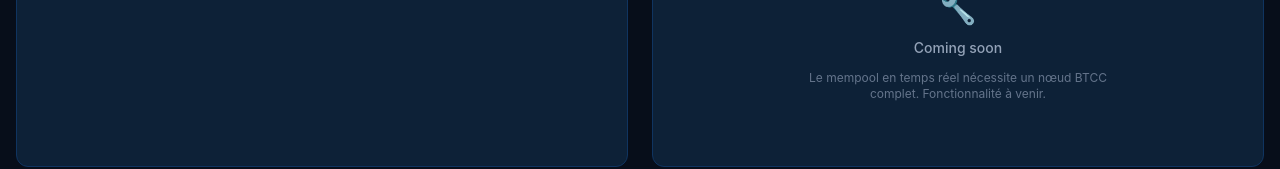
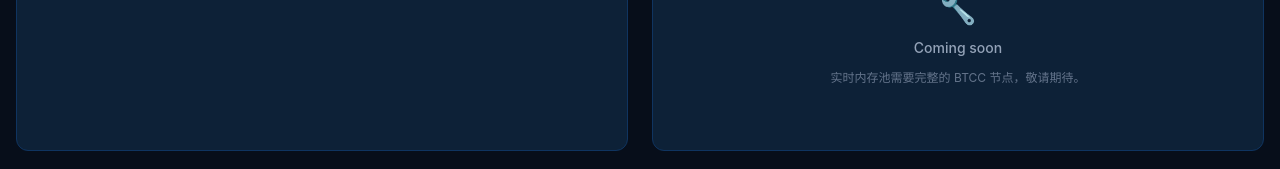
Before and after one commit to baraj00/dashbord-btcc, a Next.js app in the folder frontend/: page / in a window 1280 px wide. Shown: the part 453-622 px from the top of the page. Built offline with nearby package versions, Linux system fonts and the light colour scheme; no server answers.

Commit message:
feat: mempool placeholder in chinese

```diff
--- a/frontend/src/components/dashboard/RecentMempool.tsx
+++ b/frontend/src/components/dashboard/RecentMempool.tsx
@@ -11,7 +11,7 @@ export function RecentMempool() {
         <span className="text-3xl">🔧</span>
         <p className="text-sm font-medium text-slate-400">Coming soon</p>
         <p className="text-xs text-center max-w-xs">
-          Le mempool en temps réel nécessite un nœud BTCC complet. Fonctionnalité à venir.
+          实时内存池需要完整的 BTCC 节点，敬请期待。
         </p>
       </div>
     </div>
```
